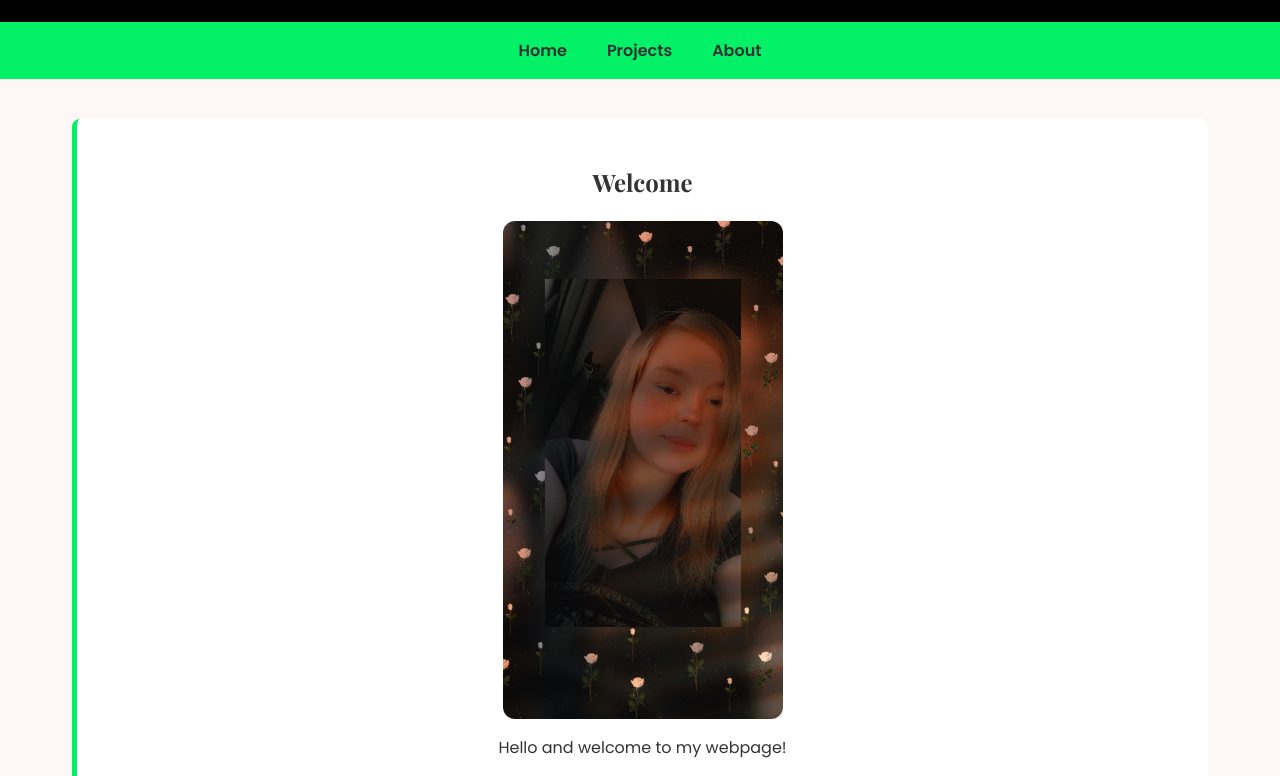
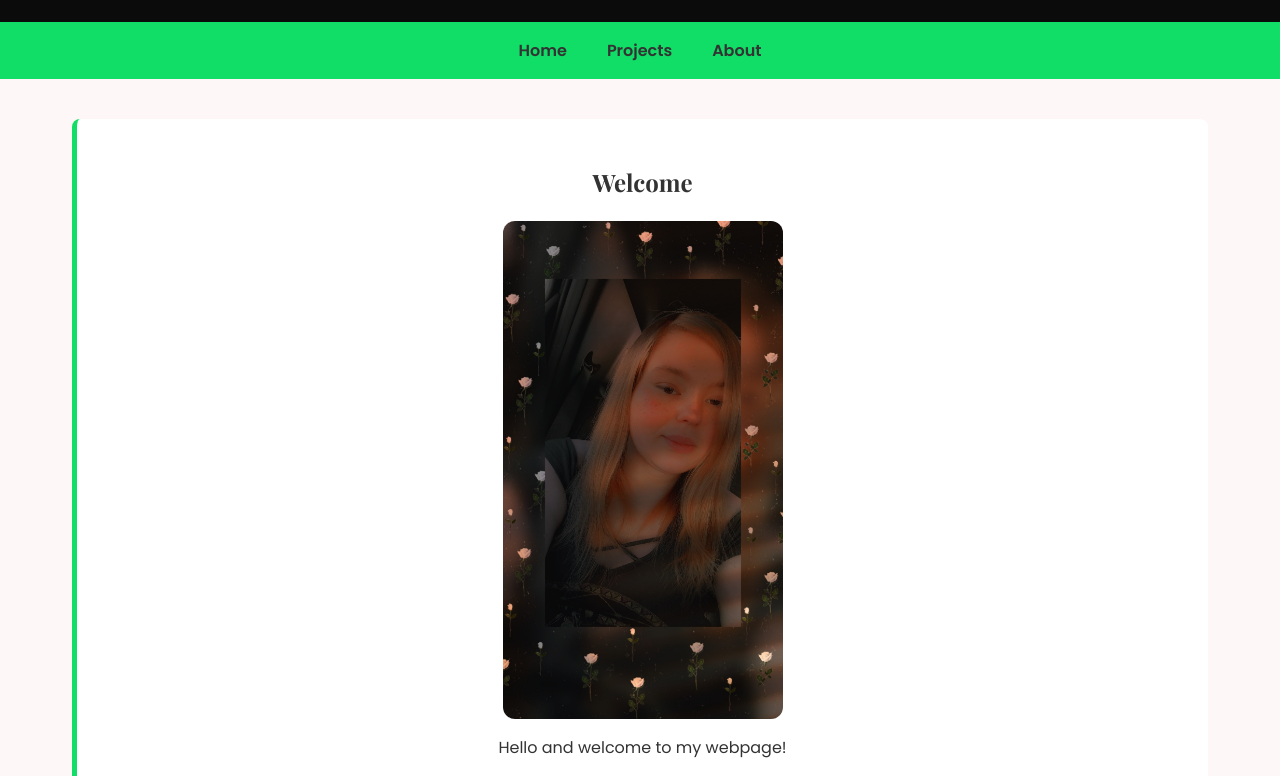
Before and after one commit to rose-boggs1023/Web-dev-project-2, a plain HTML site: page START_site/index.html in a window 1280 px wide. Shown: the part 100-876 px from the top of the page. Drawn offline with nearby package versions, Linux system fonts and the light colour scheme.

Commit message:
Refactor CSS variables and styles for consistency

```diff
--- a/START_site/style.css
+++ b/START_site/style.css
@@ -2,8 +2,8 @@
 
 /* Color palette and spacing */
 :root {
-  --primary-color: #000000;
-  --secondary-color: #03f166;
+  --primary-color: #0b0b0b;
+  --secondary-color: #10de66;
   --background-color: #fdf7f7;
   --text-color: #333333;
   --white: #ffffff;
```
